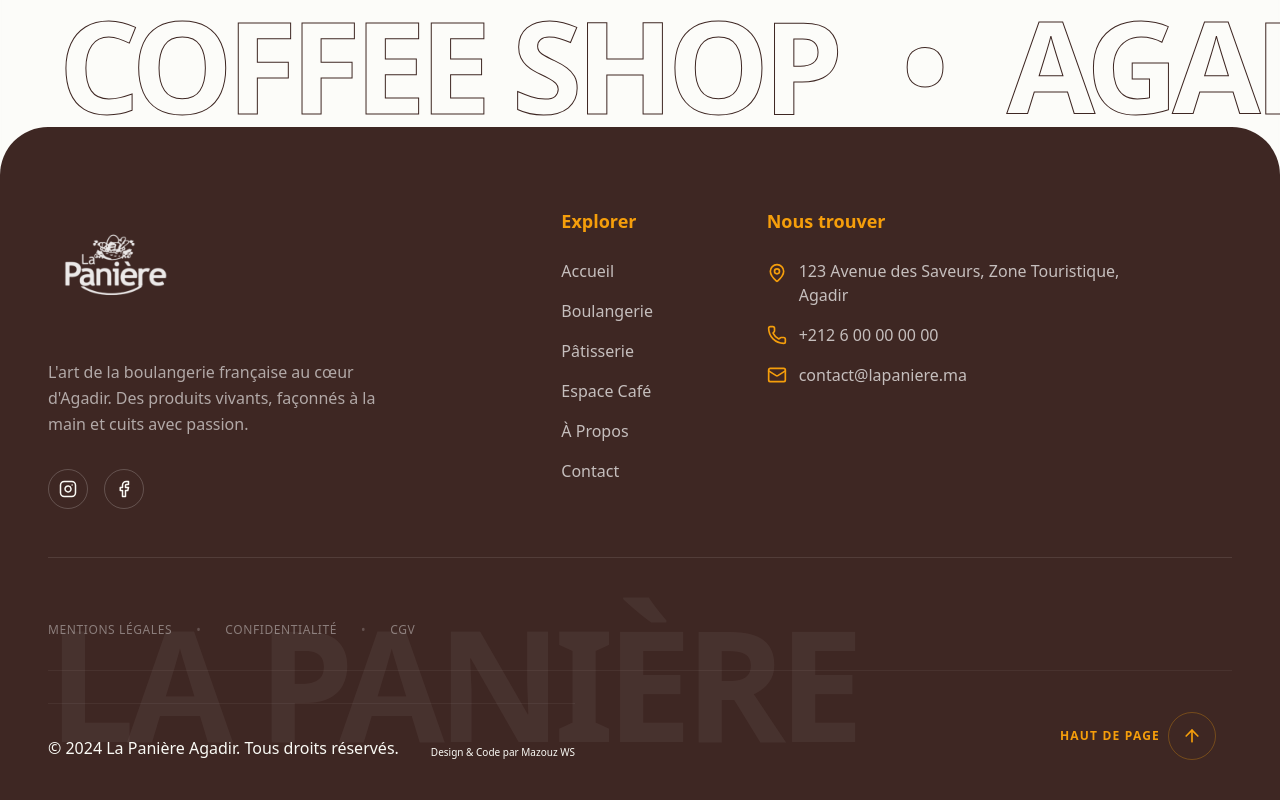
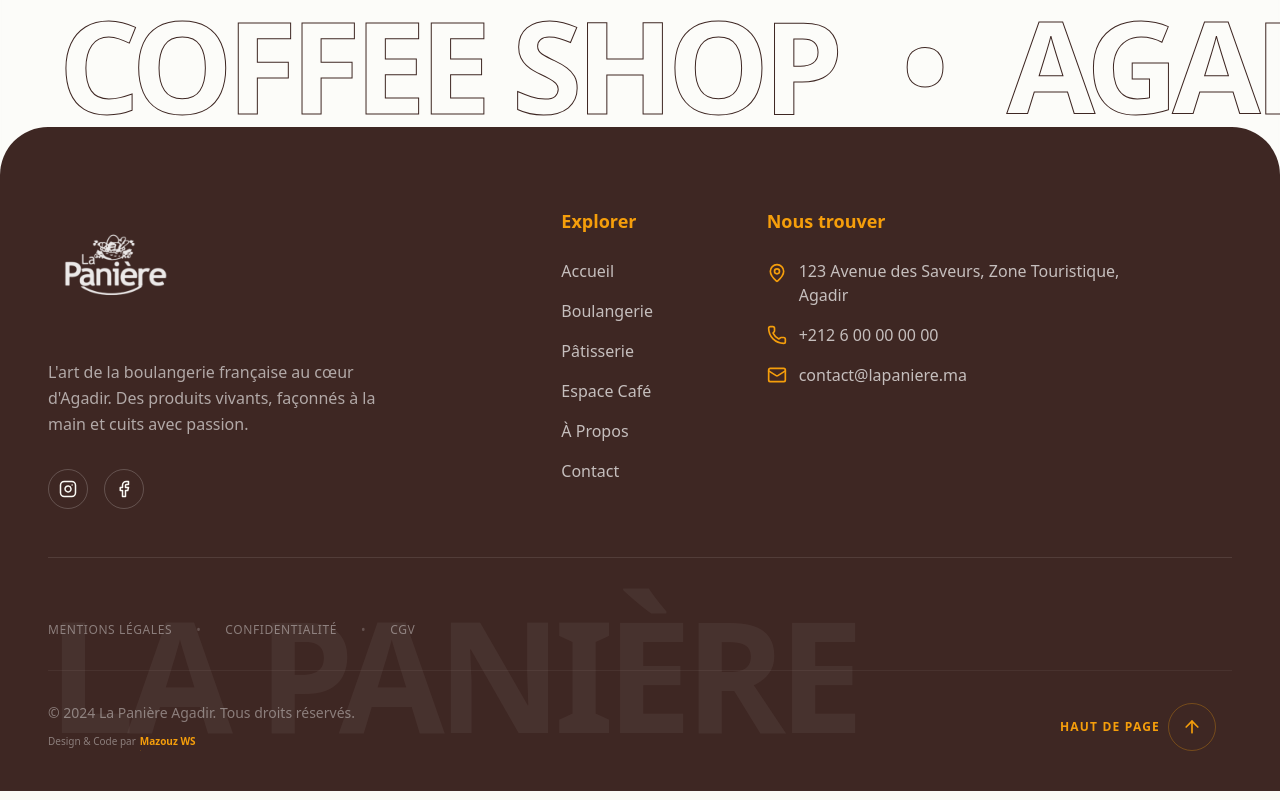
Before and after one commit to mwebsolutions86/lapanierew, a Next.js app: page / in a window 1280 px wide. Shown: the part 6820-7620 px from the top of the page. Built offline with nearby package versions, Linux system fonts and the light colour scheme.

Commit message:
Fix: Correction page galerie

```diff
--- a/src/components/Footer.js
+++ b/src/components/Footer.js
@@ -105,11 +105,24 @@
                 LA PANIÈRE
             </h1>
 
-            <div className="flex flex-col md:flex-row justify-between items-center md:items-end gap-8 relative border-t border-white/5 pt-8 text-center md:text-left">
-                © 2024 La Panière Agadir. Tous droits réservés. <br/>
-                <span className="text-[10px]">Design & Code par Mazouz WS</span>
+            <div className="relative z-10 text-sm text-white/40">
+                <p>© 2024 La Panière Agadir. Tous droits réservés.</p>
+
+                {/* Lien Agence Interactif */}
+                <a
+                  href="https://mazouz-ws.vercel.app/"
+                  target="_blank"
+                  rel="noopener noreferrer"
+                  className="text-[10px] mt-2 inline-flex items-center gap-1 group transition-colors hover:text-white"
+                >
+                    <span>Design & Code par</span>
+                    <span className="font-bold text-amber-500 relative overflow-hidden">
+                        Mazouz WS
+                        {/* Ligne animée au survol */}
+                        <span className="absolute bottom-0 left-0 w-full h-[1px] bg-amber-500 transform -translate-x-full group-hover:translate-x-0 transition-transform duration-300 ease-out"></span>
+                    </span>
+                </a>
             </div>
-
             <button
                 onClick={scrollToTop}
                 className="relative z-10 group flex items-center gap-2 pr-4 text-amber-500 font-bold hover:text-white transition-colors"
```
